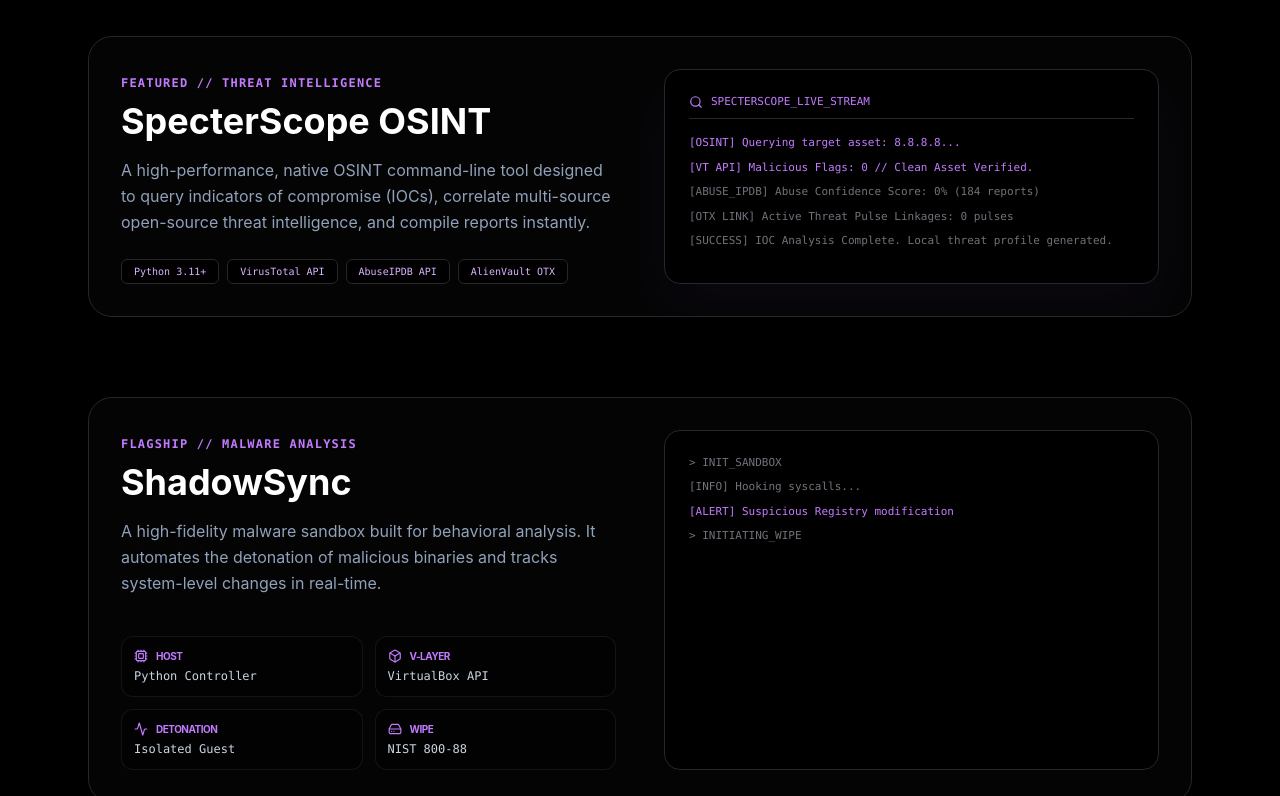
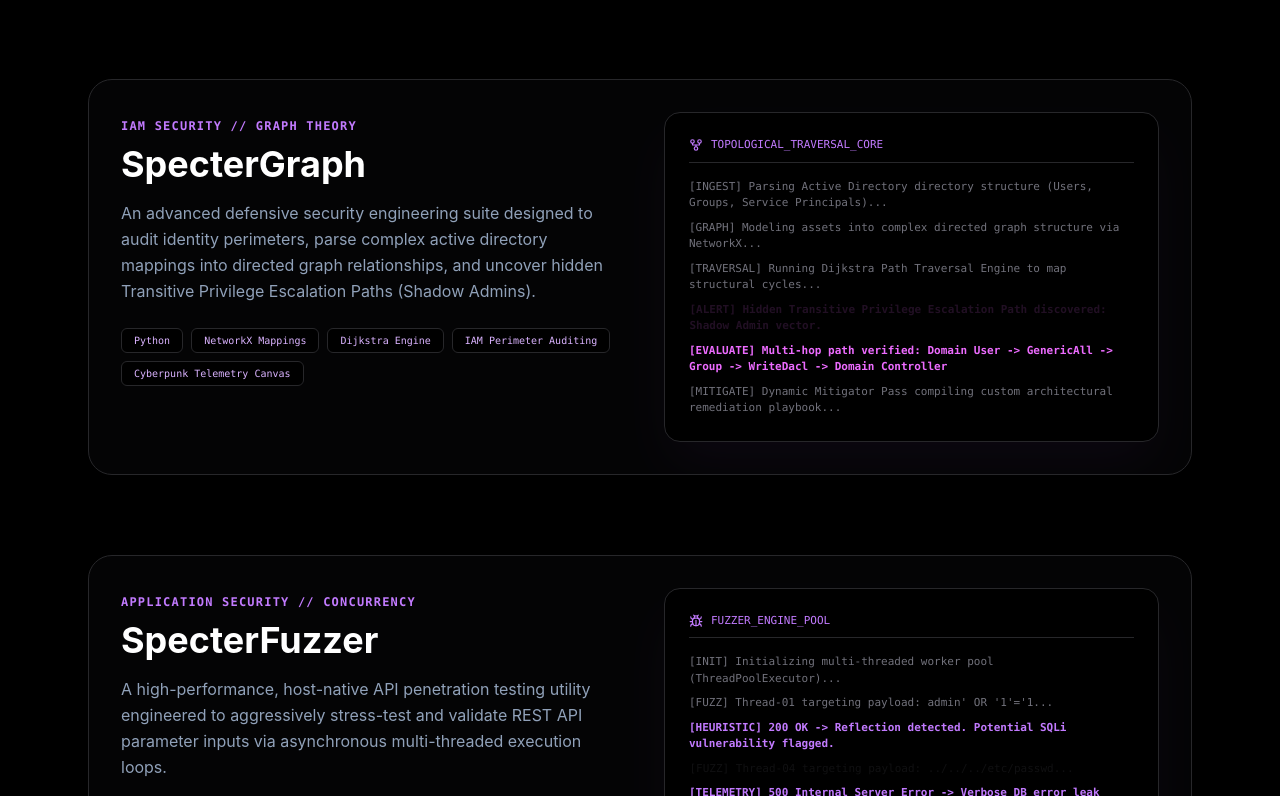
Before and after one commit to Hellthrone2005/Portfolio, a React app: page / in a window 1280 px wide. Shown: the part 1404-2200 px from the top of the page. Built offline with nearby package versions, Linux system fonts and the light colour scheme; the HTML template or start-up script is replaced by a standard one.

Commit message:
feat: position SpecterGraph identity analyzer below shadowsync flagship

```diff
--- a/src/components/Projects.jsx
+++ b/src/components/Projects.jsx
@@ -1,4 +1,4 @@
-import { Shield, Activity, Box, Cpu, HardDrive, Network, Eye, ShieldAlert, Zap, Search, Terminal, Code, Bug } from 'lucide-react';
+import { Shield, Activity, Box, Cpu, HardDrive, Network, Eye, ShieldAlert, Zap, Search, Terminal, Code, Bug, GitFork } from 'lucide-react';
 import { motion } from 'framer-motion';
 
 export default function Projects() {
@@ -7,6 +7,15 @@ export default function Projects() {
     { label: "V-Layer", detail: "VirtualBox API", icon: <Box size={14} /> },
     { label: "Detonation", detail: "Isolated Guest", icon: <Activity size={14} /> },
     { label: "Wipe", detail: "NIST 800-88", icon: <HardDrive size={14} /> }
+  ];
+
+  const specterGraphLogs = [
+    "[INGEST] Parsing Active Directory directory structure (Users, Groups, Service Principals)...",
+    "[GRAPH] Modeling assets into complex directed graph structure via NetworkX...",
+    "[TRAVERSAL] Running Dijkstra Path Traversal Engine to map structural cycles...",
+    "[ALERT] Hidden Transitive Privilege Escalation Path discovered: Shadow Admin vector.",
+    "[EVALUATE] Multi-hop path verified: Domain User -> GenericAll -> Group -> WriteDacl -> Domain Controller",
+    "[MITIGATE] Dynamic Mitigator Pass compiling custom architectural remediation playbook..."
   ];
 
   const specterFuzzerLogs = [
@@ -36,7 +45,83 @@ export default function Projects() {
 
         <div className="grid gap-20">
 
-          {/* PROJECT 1: SPECTERFUZZER (API Security Fuzzer) */}
+          {/* PROJECT 1: SHADOWSYNC */}
+          <div className="grid lg:grid-cols-2 gap-12 bg-zinc-900/20 border border-zinc-800 p-8 rounded-3xl relative overflow-hidden group">
+            <div className="space-y-6">
+              <div>
+                <span className="text-purple-400 text-xs font-mono font-bold uppercase tracking-widest">Flagship // Malware Analysis</span>
+                <h3 className="text-4xl font-bold mt-2">ShadowSync</h3>
+                <p className="text-slate-400 mt-4 leading-relaxed">
+                  A high-fidelity malware sandbox built for behavioral analysis. It automates the detonation of malicious binaries and tracks system-level changes in real-time.
+                </p>
+              </div>
+
+              <div className="grid grid-cols-2 gap-3 pt-4">
+                {shadowSyncArchitecture.map((item, i) => (
+                  <div key={i} className="p-3 bg-black/40 border border-zinc-800/50 rounded-xl">
+                    <div className="flex items-center gap-2 text-purple-400 mb-1">
+                      {item.icon}
+                      <span className="text-[10px] uppercase font-bold tracking-tighter">{item.label}</span>
+                    </div>
+                    <div className="text-xs text-slate-300 font-mono">{item.detail}</div>
+                  </div>
+                ))}
+              </div>
+            </div>
+
+            <div className="relative h-64 lg:h-full bg-black rounded-2xl border border-zinc-800 p-6 font-mono text-[11px] overflow-hidden">
+              <div className="space-y-2">
+                {["> INIT_SANDBOX", "[INFO] Hooking syscalls...", "[ALERT] Suspicious Registry modification", "> INITIATING_WIPE"].map((line, i) => (
+                  <motion.p key={i} initial={{ opacity: 0 }} animate={{ opacity: 1 }} transition={{ delay: i * 0.5 }} className={line.includes('ALERT') ? "text-purple-400" : "text-zinc-500"}>
+                    {line}
+                  </motion.p>
+                ))}
+              </div>
+            </div>
+          </div>
+
+          {/* PROJECT 2: SPECTERGRAPH (Identity Security & Path Analyzer) */}
+          <div className="grid lg:grid-cols-2 gap-12 bg-zinc-900/20 border border-zinc-800 p-8 rounded-3xl relative overflow-hidden group">
+            <div className="space-y-6">
+              <div>
+                <span className="text-purple-400 text-xs font-mono font-bold uppercase tracking-widest">IAM Security // Graph Theory</span>
+                <h3 className="text-4xl font-bold mt-2">SpecterGraph</h3>
+                <p className="text-slate-400 mt-4 leading-relaxed">
+                  An advanced defensive security engineering suite designed to audit identity perimeters, parse complex active directory mappings into directed graph relationships, and uncover hidden Transitive Privilege Escalation Paths (Shadow Admins).
+                </p>
+              </div>
+
+              <div className="flex flex-wrap gap-2">
+                {["Python", "NetworkX Mappings", "Dijkstra Engine", "IAM Perimeter Auditing", "Cyberpunk Telemetry Canvas"].map((tag, i) => (
+                  <span key={i} className="px-3 py-1 bg-black border border-zinc-800 rounded-md text-[10px] font-mono text-purple-300">
+                    {tag}
+                  </span>
+                ))}
+              </div>
+            </div>
+
+            <div className="relative h-64 lg:h-full bg-black rounded-2xl border border-zinc-800 p-6 font-mono text-[11px] overflow-hidden shadow-2xl shadow-purple-500/5">
+              <div className="flex items-center gap-2 mb-4 text-purple-400 border-b border-zinc-800 pb-2">
+                <GitFork size={14} />
+                <span>TOPOLOGICAL_TRAVERSAL_CORE</span>
+              </div>
+              <div className="space-y-2">
+                {specterGraphLogs.map((line, i) => (
+                  <motion.p
+                    key={i}
+                    initial={{ opacity: 0, x: -5 }}
+                    animate={{ opacity: 1, x: 0 }}
+                    transition={{ delay: i * 0.7, repeat: Infinity, repeatDelay: 4 }}
+                    className={line.includes('ALERT') || line.includes('EVALUATE') ? "text-fuchsia-400 font-bold" : "text-zinc-500"}
+                  >
+                    {line}
+                  </motion.p>
+                ))}
+              </div>
+            </div>
+          </div>
+
+          {/* PROJECT 3: SPECTERFUZZER */}
           <div className="grid lg:grid-cols-2 gap-12 bg-zinc-900/20 border border-zinc-800 p-8 rounded-3xl relative overflow-hidden group">
             <div className="space-y-6">
               <div>
@@ -77,7 +162,7 @@ export default function Projects() {
             </div>
           </div>
 
-          {/* PROJECT 2: SPECTERSCOPE OSINT */}
+          {/* PROJECT 4: SPECTERSCOPE OSINT */}
           <div className="grid lg:grid-cols-2 gap-12 bg-zinc-900/20 border border-zinc-800 p-8 rounded-3xl relative overflow-hidden group">
             <div className="space-y-6">
               <div>
@@ -118,41 +203,6 @@ export default function Projects() {
             </div>
           </div>
 
-          {/* PROJECT 3: SHADOWSYNC */}
-          <div className="grid lg:grid-cols-2 gap-12 bg-zinc-900/20 border border-zinc-800 p-8 rounded-3xl relative overflow-hidden group">
-            <div className="space-y-6">
-              <div>
-                <span className="text-purple-400 text-xs font-mono font-bold uppercase tracking-widest">Flagship // Malware Analysis</span>
-                <h3 className="text-4xl font-bold mt-2">ShadowSync</h3>
-                <p className="text-slate-400 mt-4 leading-relaxed">
-                  A high-fidelity malware sandbox built for behavioral analysis. It automates the detonation of malicious binaries and tracks system-level changes in real-time.
-                </p>
-              </div>
-
-              <div className="grid grid-cols-2 gap-3 pt-4">
-                {shadowSyncArchitecture.map((item, i) => (
-                  <div key={i} className="p-3 bg-black/40 border border-zinc-800/50 rounded-xl">
-                    <div className="flex items-center gap-2 text-purple-400 mb-1">
-                      {item.icon}
-                      <span className="text-[10px] uppercase font-bold tracking-tighter">{item.label}</span>
-                    </div>
-                    <div className="text-xs text-slate-300 font-mono">{item.detail}</div>
-                  </div>
-                ))}
-              </div>
-            </div>
-
-            <div className="relative h-64 lg:h-full bg-black rounded-2xl border border-zinc-800 p-6 font-mono text-[11px] overflow-hidden">
-              <div className="space-y-2">
-                {["> INIT_SANDBOX", "[INFO] Hooking syscalls...", "[ALERT] Suspicious Registry modification", "> INITIATING_WIPE"].map((line, i) => (
-                  <motion.p key={i} initial={{ opacity: 0 }} animate={{ opacity: 1 }} transition={{ delay: i * 0.5 }} className={line.includes('ALERT') ? "text-purple-400" : "text-zinc-500"}>
-                    {line}
-                  </motion.p>
-                ))}
-              </div>
-            </div>
-          </div>
-
         </div>
       </div>
     </section>
```
